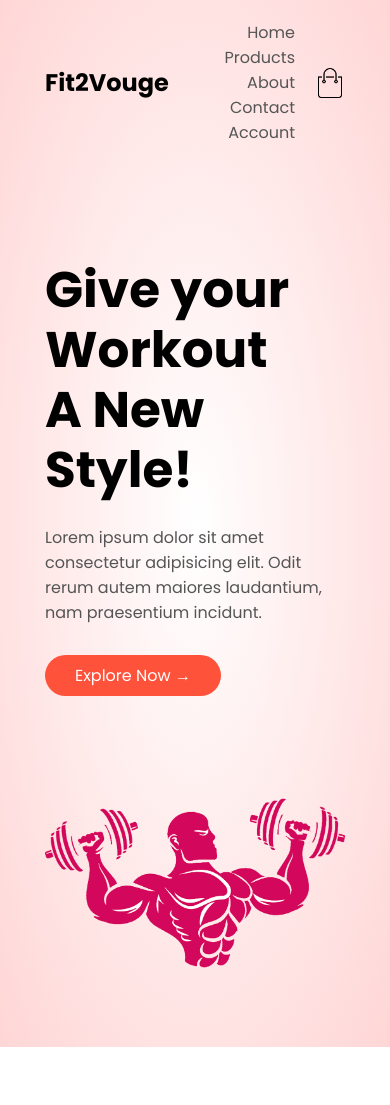
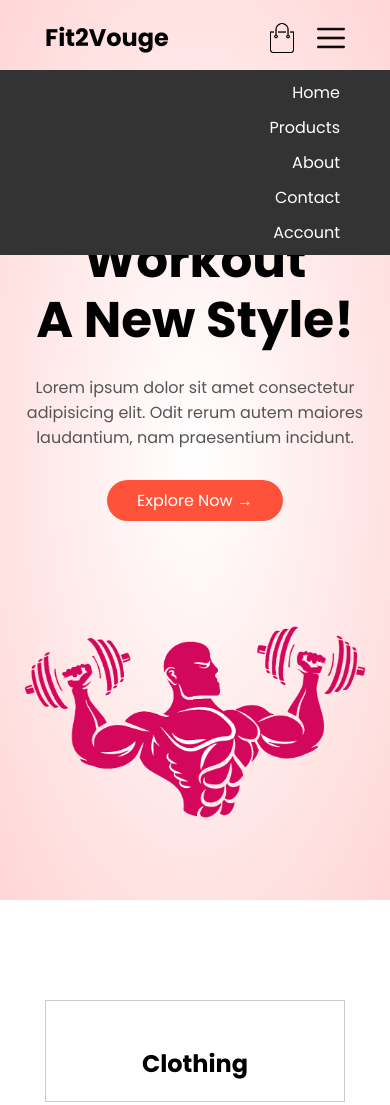
Before and after one commit to yewantraj/desn3035-a1, a plain HTML site: page index.html in a window 390 px wide. Shown: the top 1105 px of the page. Drawn offline with Linux system fonts and the light colour scheme.

Commit message:
menu icon added along with resposivness in small screen devices

```diff
--- a/index.html
+++ b/index.html
@@ -29,6 +29,7 @@
                     </ul>
                 </nav>
                 <img src="images/cart.png" alt="cart" width="30px" height="30px" />
+                <img src="images/menu.png" class="menu-icon" alt="menu" onclick="toggleMenu()">
             </div>
             <div class="row">
                 <div class="col-2">
@@ -187,6 +188,22 @@
             <p class="copyright">Copyright 2024 - Fit2Vouge</p>
         </div>
     </div>
+
+    <!-------js for toggle menu -------->
+    <script>
+        var MenuItems = document.getElementById("MenuItems");
+
+        MenuItems.style.maxHeight = "0px";
+
+        function toggleMenu() {
+            if (MenuItems.style.maxHeight == "0px") {
+                MenuItems.style.maxHeight = "200px";
+            }
+            else {
+                MenuItems.style.naxHeight = "0px";
+            }
+        }
+    </script>
 </body>
 
 </html>
--- a/style/style.css
+++ b/style/style.css
@@ -264,3 +264,53 @@
 .copyright {
   text-align: center;
 }
+
+.menu-icon {
+  width: 28px;
+  margin-left: 20px;
+  display: none;
+}
+
+/*---------- media query for menu ----------*/
+
+@media only screen and (max-width: 800px) {
+  nav ul {
+    position: absolute;
+    top: 70px;
+    left: 0;
+    background: #333;
+    width: 100%;
+    overflow: hidden;
+    transition: max-height 0.5s;
+  }
+
+  nav ul li {
+    display: block;
+    margin-right: 50px;
+    margin-top: 10px;
+    margin-bottom: 10px;
+  }
+
+  nav ul li a {
+    color: #fff;
+  }
+
+  .menu-icon {
+    display: block;
+    cursor: pointer;
+  }
+}
+
+/*---------- media query for less than 600px screen size ----------*/
+
+@media only screen and (max-width: 600px) {
+  .row {
+    text-align: center;
+  }
+
+  .col-2,
+  .col-3,
+  .col-4 {
+    flex-basis: 100%;
+  }
+}
```
Also changed, not shown: images/menu.png (added). Lines whose indentation alone changed are shown as unchanged.
